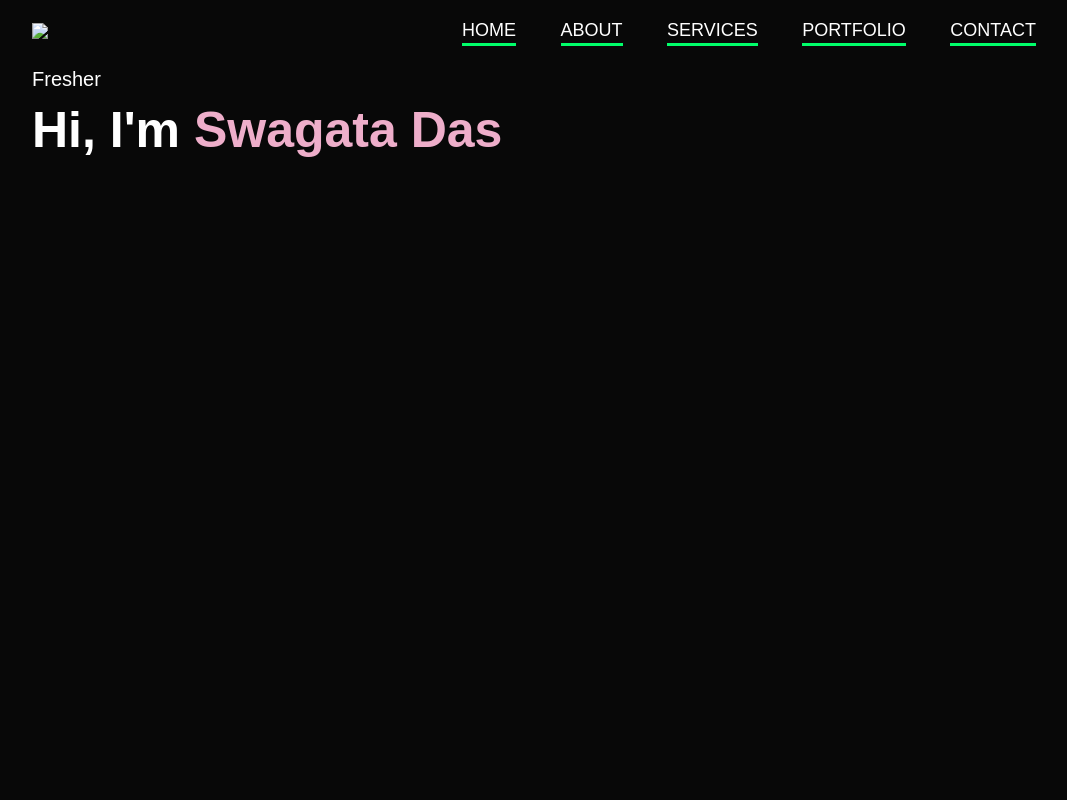
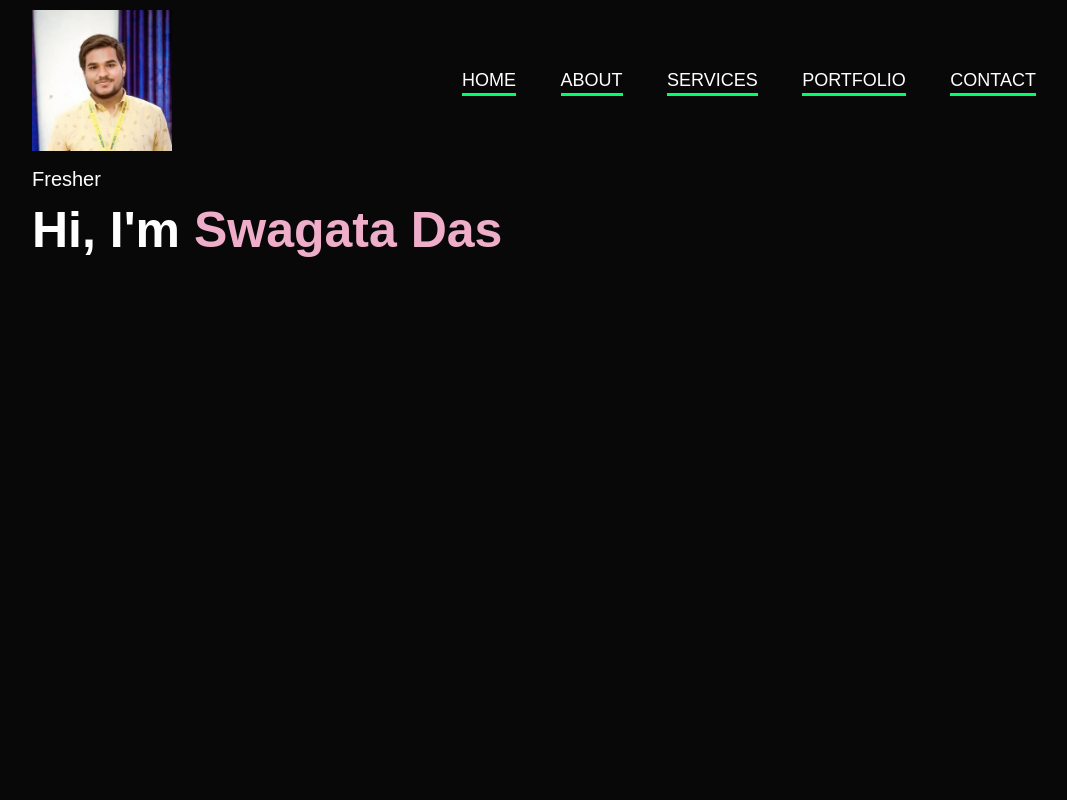
Before and after one commit to dswagata/My-Portfolio, a plain HTML site: page index.html in a window 1280 px wide. Shown: the top 800 px of the page, without its empty margins (96-1163 px from the left). Drawn offline with Linux system fonts and the light colour scheme.

Commit message:
index.html

```diff
--- a/index.html
+++ b/index.html
@@ -15,7 +15,7 @@
     <div id="header">
         <div class="container">
             <nav>
-                <img src="images\yellow me.jpg" class="logo">
+                <img src="yellow me.jpg" class="logo">
                 <ul id="sidemenu">
                     <li><a href="#header">HOME</a></li>
                     <li><a href="#about">ABOUT</a></li>
```
